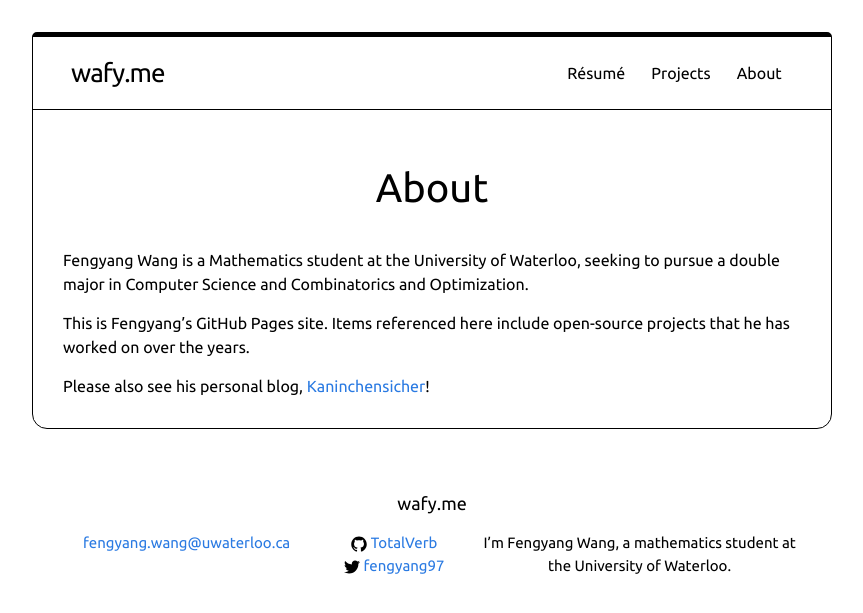
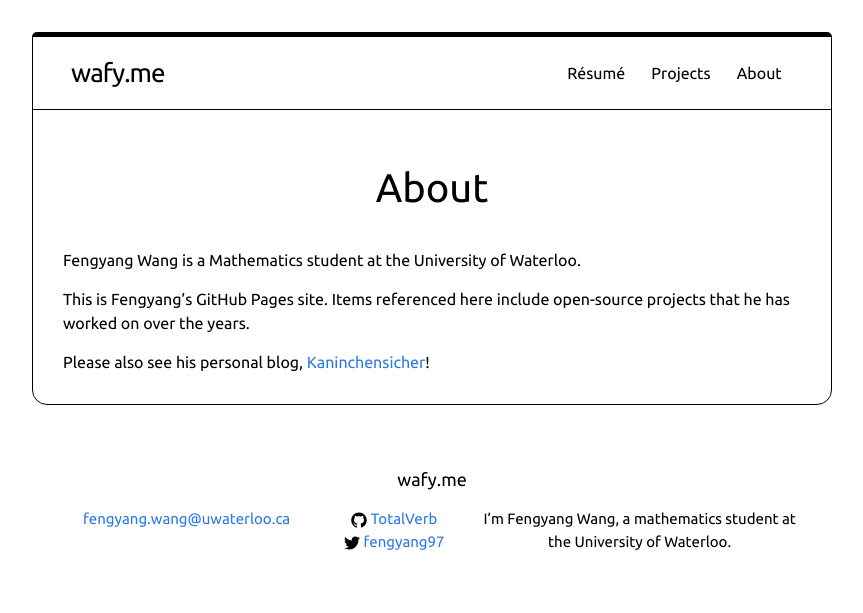
Before and after one commit to TotalVerb/totalverb.github.io, a Jekyll site: the page built from about.md, in a window 1280 px wide. Shown: the top 613 px of the page, without its empty margins (208-1071 px from the left). Built offline with Jekyll 4.4.1, drawn with Linux system fonts in a browser that asks for light colours.

Commit message:
remove obsolete info

```diff
--- a/about.md
+++ b/about.md
@@ -4,8 +4,7 @@ title: About
 permalink: /about/
 ---
 
-Fengyang Wang is a Mathematics student at the University of Waterloo, seeking to
-pursue a double major in Computer Science and Combinatorics and Optimization.
+Fengyang Wang is a Mathematics student at the University of Waterloo.
 
 This is Fengyang’s GitHub Pages site. Items referenced here include open-source
 projects that he has worked on over the years.
```
